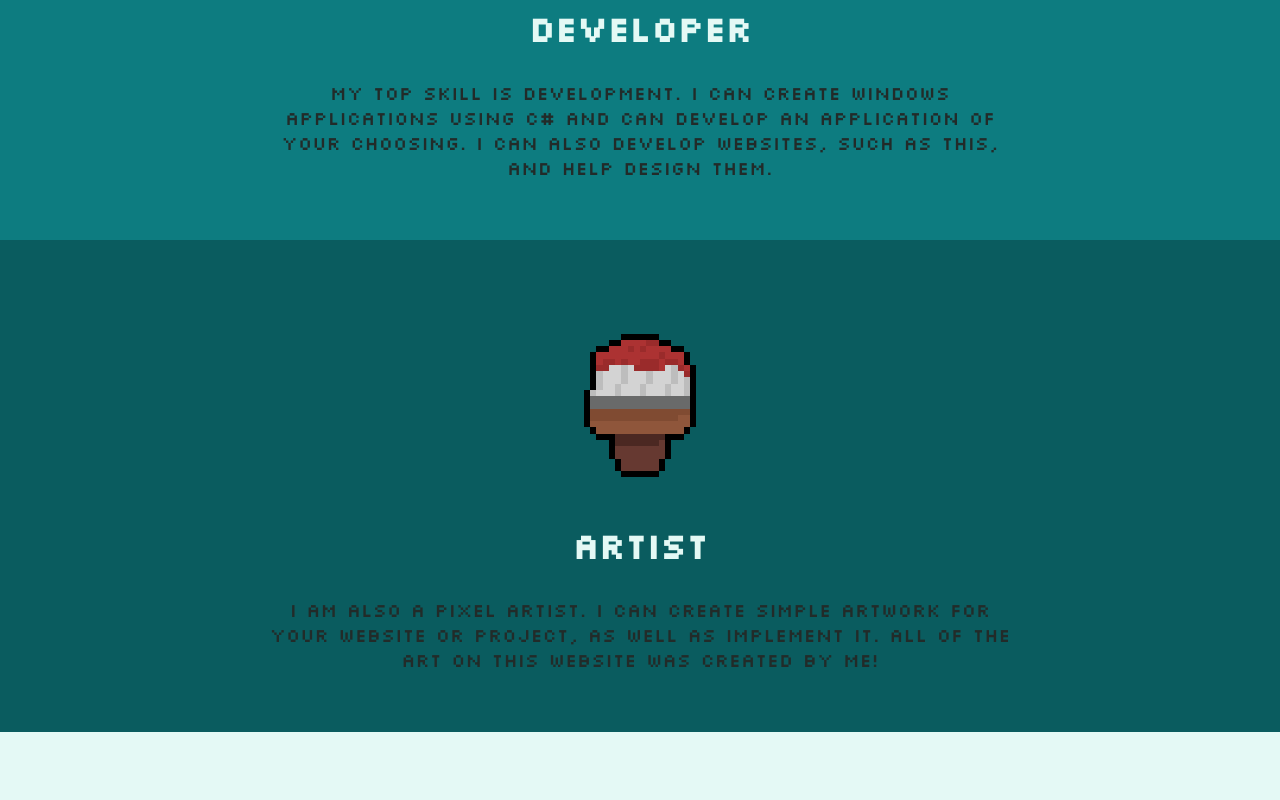
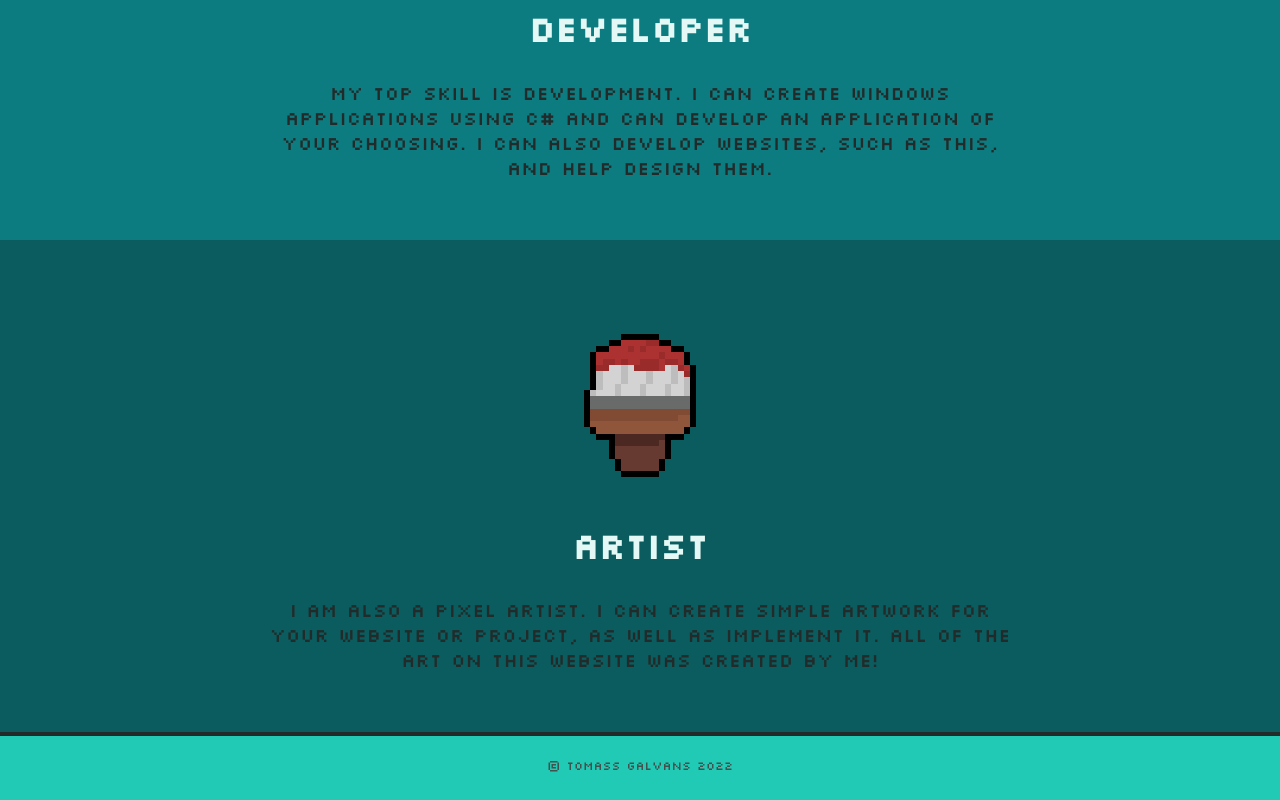
Before and after one commit to TomassGal/cv_page, a plain HTML site: page index.html in a window 1280 px wide. Shown: the part 1638-2438 px from the top of the page. Before the commit the page ends 2370 px from the top, so only its background shows below. Drawn offline with Linux system fonts and the light colour scheme.

Commit message:
Added a footer and updater the header

```diff
--- a/css/style.css
+++ b/css/style.css
@@ -36,7 +36,18 @@ a{
     top: 0;
     z-index: 10;
     padding-top: 15px;
-    padding-bottom: 20px;
+    padding-bottom: 15px;
+    border-bottom: solid;
+    border-bottom-color: #222b29;
+    border-bottom-width: 4px;
+}
+.footer-div{
+    background-color: #21cab4;
+    padding-top: 10px;
+    padding-bottom: 15px;
+    border-top: solid;
+    border-top-color: #222b29;
+    border-top-width: 4px;
 }
 
 .top-div{
--- a/index.html
+++ b/index.html
@@ -48,6 +48,9 @@
         </p>
 
     </div>
+    <div class="footer-div">
+        <p style="font-size: 12px;">© Tomass Galvans 2022</p>
+    </div>
 
 
 </body>
```
